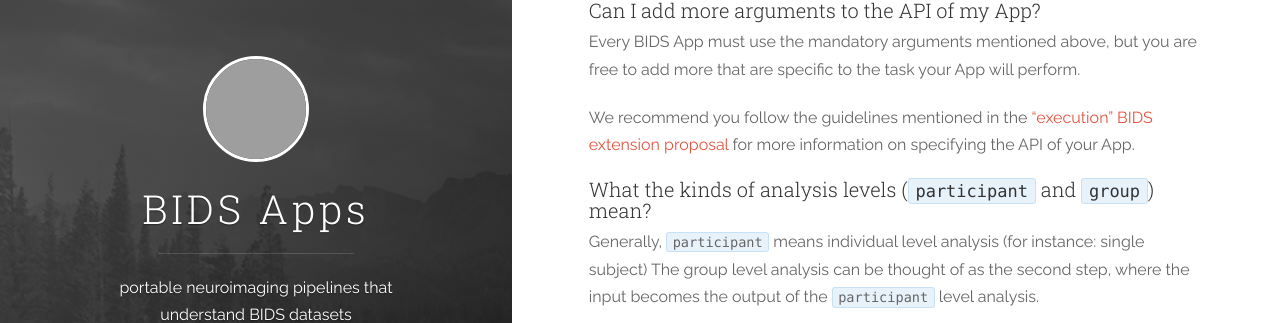
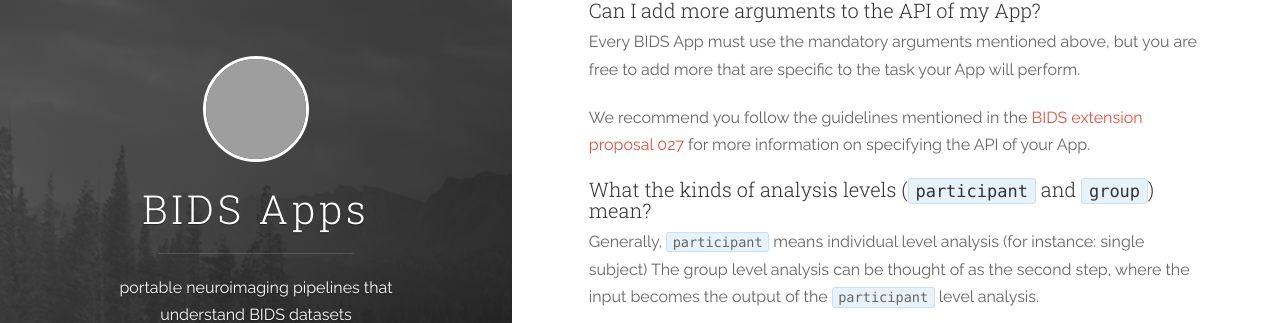
Before and after one commit to bids-apps/bids-apps.github.io, a Jekyll site: the page built from dev_faq.md, in a window 1280 px wide and 900 px high, scrolled down 1335 px, cut to the strip 152-475 px from the top of the window. Built offline with Jekyll 4.4.1, drawn with Linux system fonts in a browser that asks for light colours; nearby versions of some CDN libraries; grey boxes are pictures that could not be loaded.

Commit message:
Update dev_faq.md
Co-authored-by: Stefan Appelhoff <stefan.appelhoff@mailbox.org>

```diff
--- a/dev_faq.md
+++ b/dev_faq.md
@@ -65,7 +65,7 @@ Every BIDS App must use the mandatory arguments mentioned above, but you are
 free to add more that are specific to the task your App will perform.
 
 We recommend you follow the guidelines mentioned in the
-["execution" BIDS extension proposal](https://docs.google.com/document/d/104HLZedFtx0TaXEUwd7eyWvJUlc0CcSUtCzwjNgmGxE)
+[BIDS extension proposal 027](https://bids.neuroimaging.io/bep027)
 for more information on specifying the API of your App.
 
 ### What the kinds of analysis levels (`participant` and `group`) mean?
```
